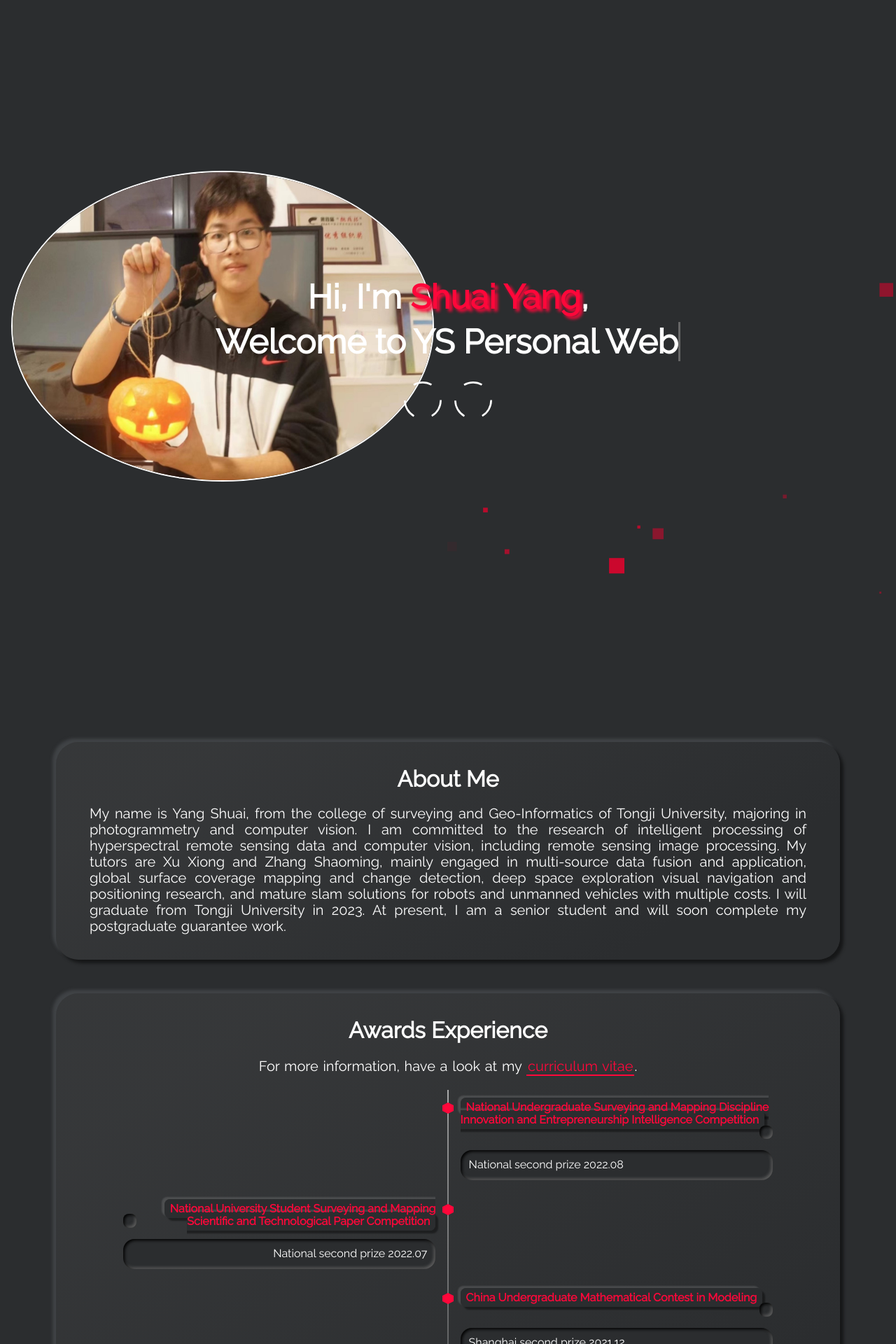
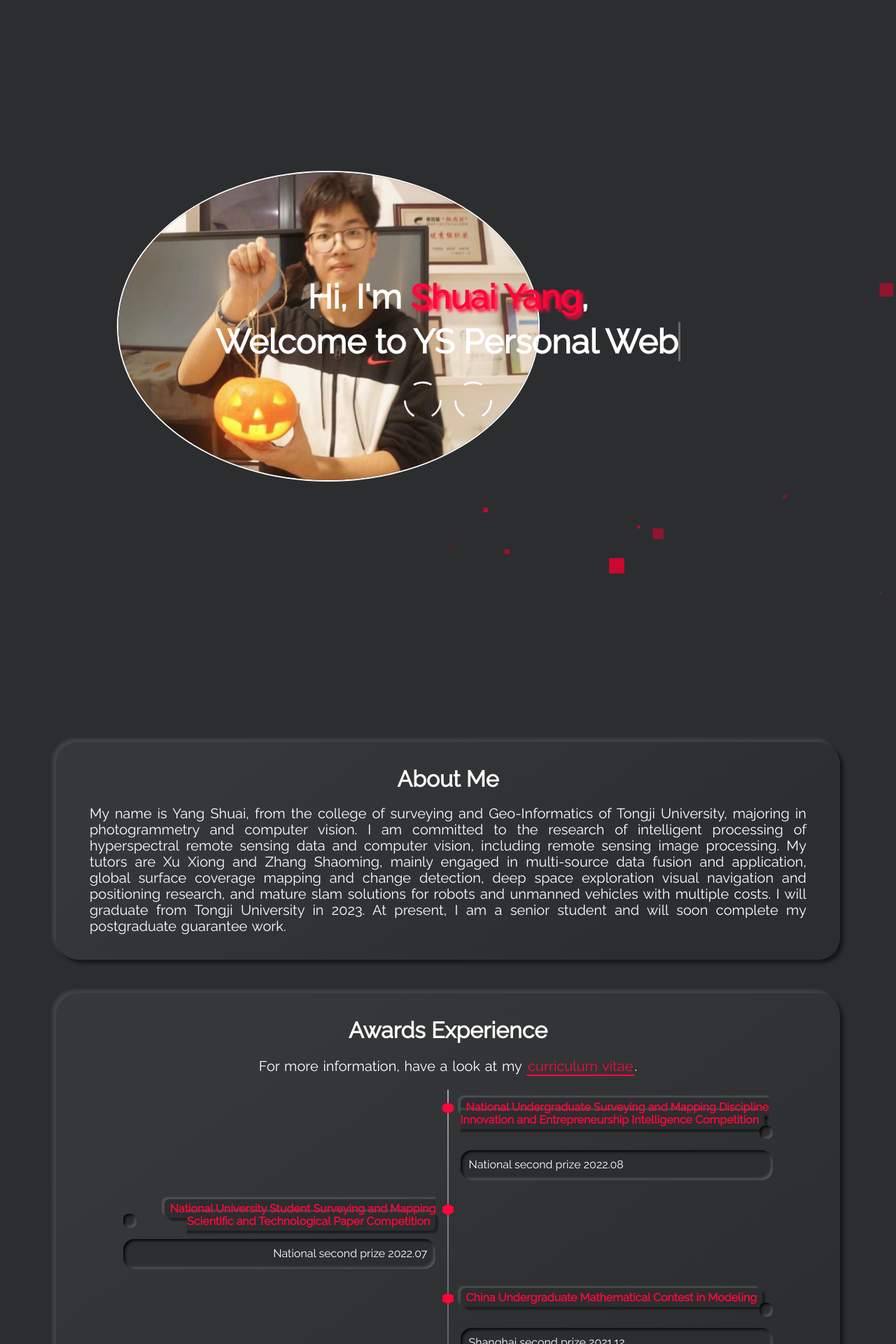
Before and after one commit to YS-IMTech/YS-IMTech.github.io, a Jekyll site: the page built from index.html, in a window 1280 px wide. Shown: the top 1920 px of the page at 70% size. Built offline with Jekyll 4.4.1, drawn with Linux system fonts in a browser that asks for light colours.

Commit message:
Update landing-page.html

```diff
--- a/_includes/landing-page.html
+++ b/_includes/landing-page.html
@@ -1,6 +1,6 @@
 <div id="landing">
   <div class="profile-pic-div animated">
-      <span href="#about" class="profile-pic-link"><img style="margin: auto; display:flex; flex-wrap:wrap; flex-content:center; items-align:center;" src="{{ site.profile_picture }}" class="profile-pic"/></span>
+      <span href="#about" class="profile-pic-link"><img style="margin-left:25%; display:flex; flex-wrap:wrap; flex-content:center; items-align:center;" src="{{ site.profile_picture }}" class="profile-pic"/></span>
   </div>
   <div class="landing-title">
     <h1>Hi, I&#39;m
```
